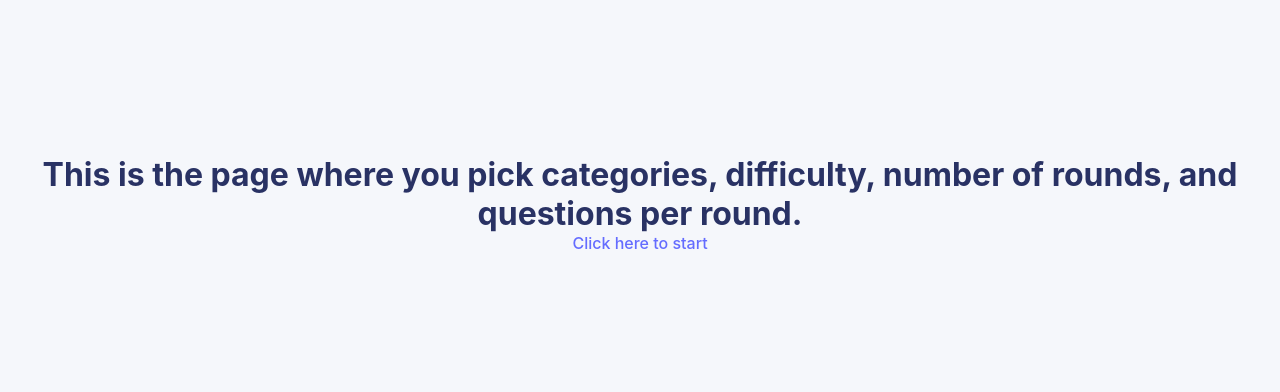
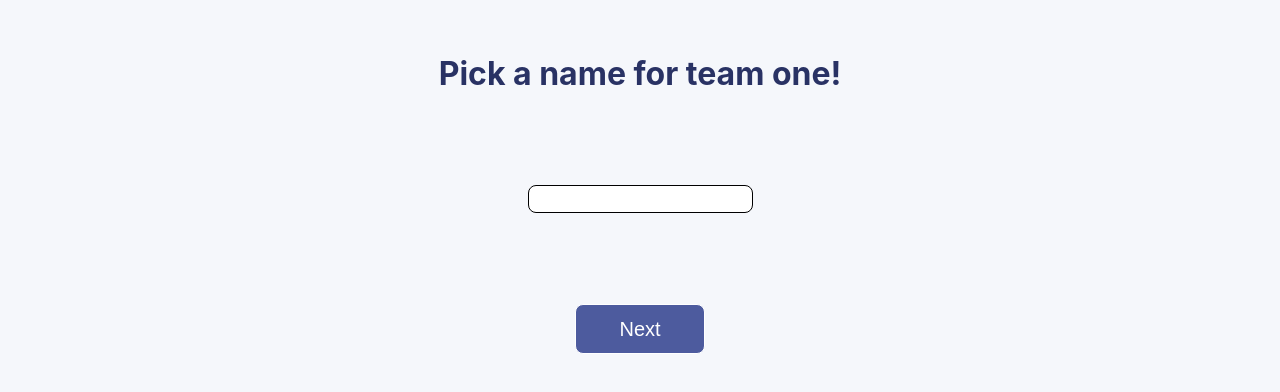
Before and after one commit to michael-j-coyne/trivia-battle, a React (Vite) app: page /Setup in a window 1280 px wide. Shown: the part 196-588 px from the top of the page. Built offline with nearby package versions, Linux system fonts and the light colour scheme.

Commit message:
Add game setup logic

```diff
--- a/src/pages/Setup.jsx
+++ b/src/pages/Setup.jsx
@@ -1,13 +1,132 @@
 import { Link } from "react-router-dom";
+import { useState } from "react";
+import "./setup.css";
+
+const screens = ["pickTeamOneName", "pickTeamTwoName", "pickNumRounds"];
+
+function NameSelector({ name, setName, title }) {
+  return (
+    <>
+      <h1>{title}</h1>
+      <input
+        className="text-input"
+        onChange={(e) => setName(e.target.value)}
+        type="text"
+        value={name}
+      ></input>
+    </>
+  );
+}
+
+function NextButton({ handleClick }) {
+  return (
+    <button
+      onClick={handleClick}
+      className="button button_submit setup__name-selector__button"
+    >
+      Next
+    </button>
+  );
+}
+
+function BackButton({ handleClick }) {
+  return (
+    <button
+      onClick={handleClick}
+      className="button button_submit setup__name-selector__button"
+    >
+      Go back
+    </button>
+  );
+}
 
 export default function Setup() {
+  const [teamOneName, setTeamOneName] = useState("");
+  const [teamTwoName, setTeamTwoName] = useState("");
+  const [currIdx, setCurrIdx] = useState(0);
+
+  function nextScreen() {
+    setCurrIdx((prevIdx) => (prevIdx < 2 ? prevIdx + 1 : prevIdx));
+  }
+
+  function goBack() {
+    setCurrIdx((prevIdx) => (prevIdx > 0 ? prevIdx - 1 : prevIdx));
+  }
+
   return (
-    <div>
-      <h1>
-        This is the page where you pick categories, difficulty, number of
-        rounds, and questions per round.
-      </h1>
-      <Link to="/game">Click here to start</Link>
+    <div className="setup">
+      {(() => {
+        switch (screens[currIdx]) {
+          case "pickTeamOneName":
+            return (
+              <>
+                <NameSelector
+                  name={teamOneName}
+                  setName={setTeamOneName}
+                  title="Pick a name for team one!"
+                />
+                <NextButton handleClick={nextScreen} />
+              </>
+            );
+          case "pickTeamTwoName":
+            return (
+              <>
+                <NameSelector
+                  name={teamTwoName}
+                  setName={setTeamTwoName}
+                  title="Pick a name for team two!"
+                />
+                <div className="setup__next-back-container">
+                  <BackButton handleClick={goBack} />
+                  <NextButton handleClick={nextScreen} />
+                </div>
+              </>
+            );
+          case "pickNumRounds":
+            return (
+              <>
+                <h1>
+                  Pick the number of rounds & the number of questions per round!
+                </h1>
+                <div className="setup__select-container">
+                  <label htmlFor="num-rounds-select">Number of rounds</label>
+                  <select id="num-rounds-select">
+                    <option value="1">1</option>
+                    <option selected="selected" value="2">
+                      2
+                    </option>
+                    <option value="3">3</option>
+                    <option value="4">4</option>
+                  </select>
+                </div>
+                <div className="setup__select-container">
+                  <label htmlFor="num-questions-select">
+                    <em>Total</em> number of questions per round
+                  </label>
+                  <select id="num-questions-select">
+                    {Array.from({ length: 20 }).map((val, idx) => (
+                      <option
+                        selected={idx === 5 ? "selected" : ""}
+                        key={idx}
+                        value={idx + 1}
+                      >
+                        {idx + 1}
+                      </option>
+                    ))}
+                  </select>
+                </div>
+                <div className="setup__next-back-container">
+                  <BackButton handleClick={goBack} />
+                  <Link to="/game">
+                    <button className="button button_submit setup__name-selector__button">
+                      Start
+                    </button>
+                  </Link>
+                </div>
+              </>
+            );
+        }
+      })()}
     </div>
   );
 }
--- /dev/null
+++ b/src/pages/setup.css
@@ -0,0 +1,24 @@
+.setup {
+  display: flex;
+  flex-direction: column;
+  height: 300px;
+  justify-content: space-between;
+  align-items: center;
+}
+
+.setup__name-selector__button {
+  width: 130px;
+  height: 50px;
+  font-size: 1.25rem;
+}
+
+.setup__next-back-container {
+  display: flex;
+  gap: 10px;
+}
+
+.setup__select-container {
+  display: flex;
+  flex-direction: column;
+  gap: 5px;
+}
```
